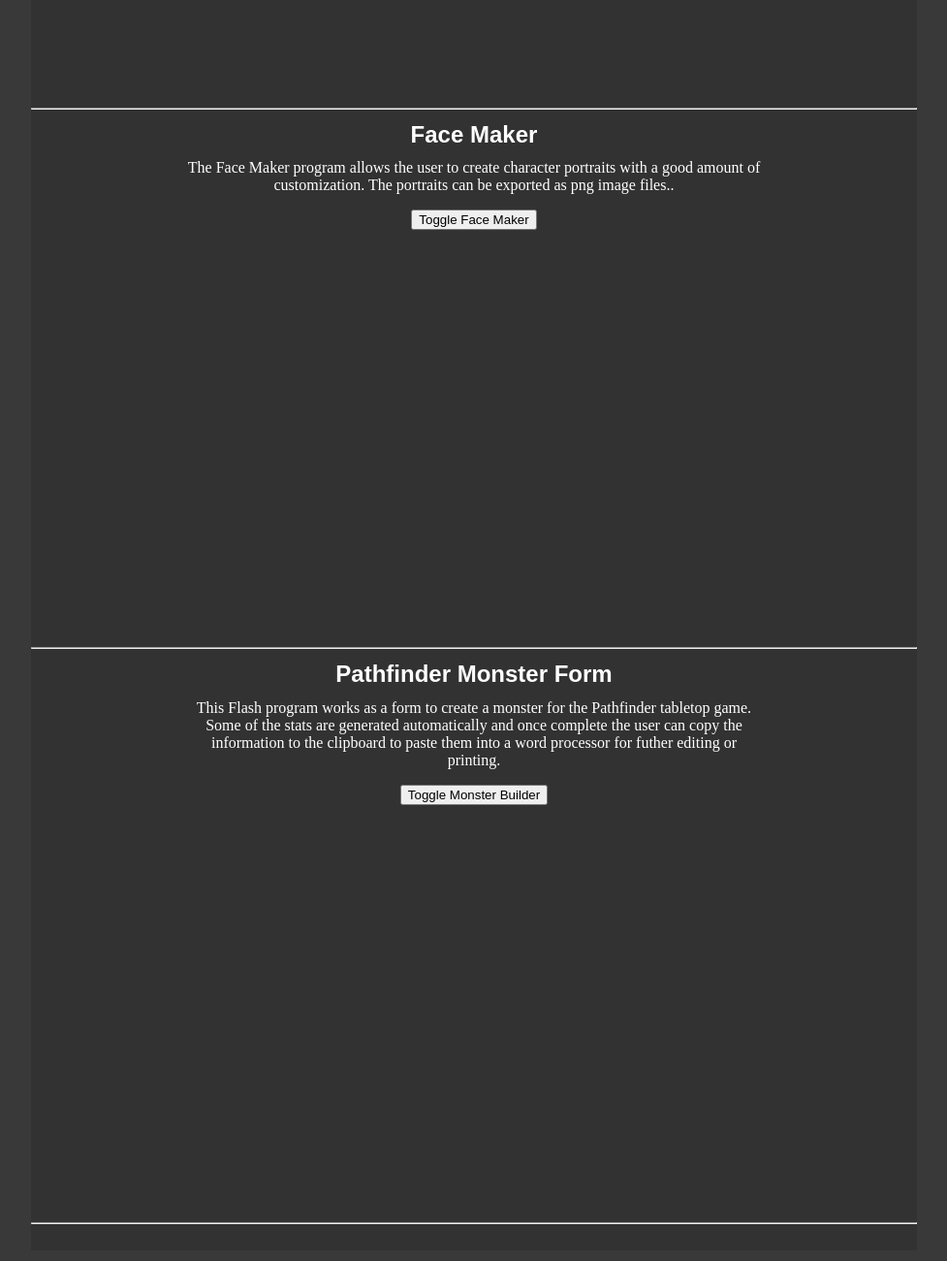
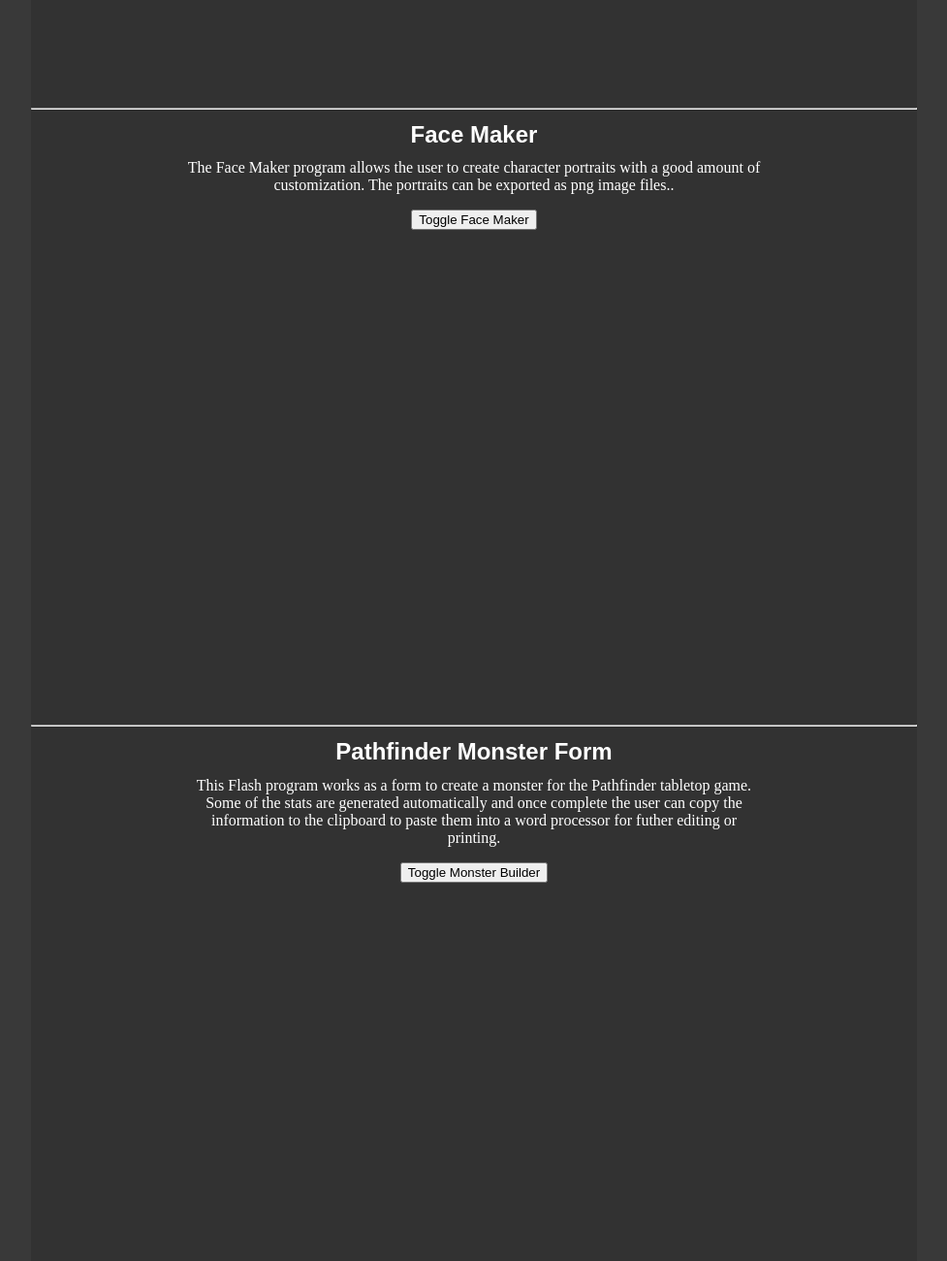
Before and after one commit to Rtjohns-MN/personal-portfolio, a plain HTML site: page works.html in a window 1280 px wide. Shown: the part 1476-2776 px from the top of the page at 97% size, without its empty margins (159-1136 px from the left). Drawn offline with nearby package versions, Linux system fonts and the light colour scheme.

Commit message:
Adjusted swf sizes

```diff
--- a/works.html
+++ b/works.html
@@ -118,7 +118,7 @@
     png image files..</p>
     <button onclick="startSWF('facemaker','flash/face_maker.swf')">Toggle Face Maker</button> <br>
     <!-- <object width="550" height="400" data="flash/firework_display.swf"></object> -->
-    <object width="550" height="400" id="facemaker" ></object><br><br>
+    <object width="600" height="480" id="facemaker" ></object><br><br>
     <hr>
     <h2>Pathfinder Monster Form</h2>
     <p>This Flash program works as a form to create a monster for the Pathfinder
@@ -127,7 +127,7 @@
     processor for futher editing or printing.</p>
     <button onclick="startSWF('monsterbuilder','flash/PFmonsterbuilder.swf')">Toggle Monster Builder</button> <br>
     <!-- <object width="550" height="400" data="flash/firework_display.swf"></object> -->
-    <object width="550" height="400" id="monsterbuilder" ></object><br><br>
+    <object width="720" height="720" id="monsterbuilder" ></object><br><br>
     <hr>
     </content>
     <script>
```
